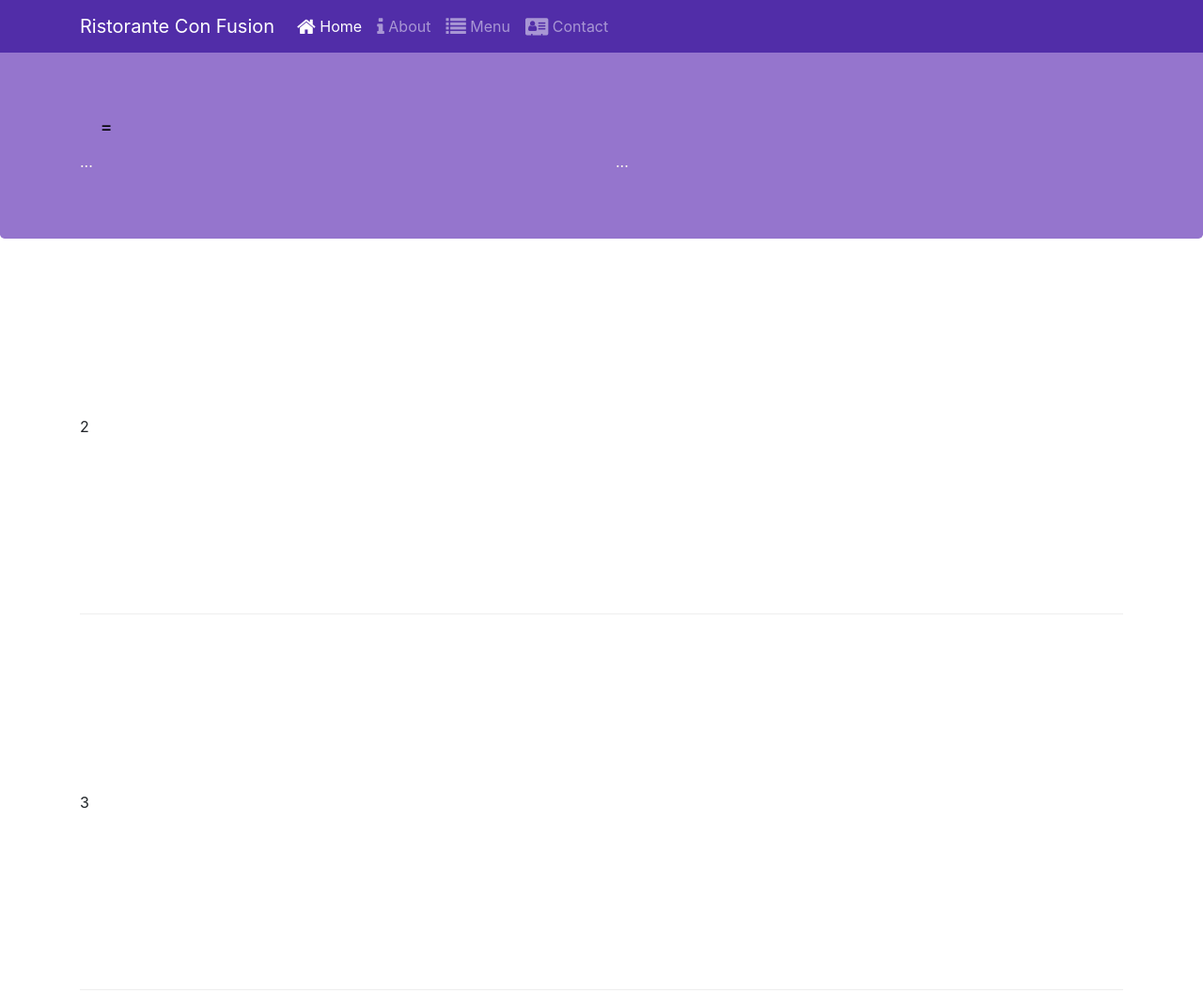
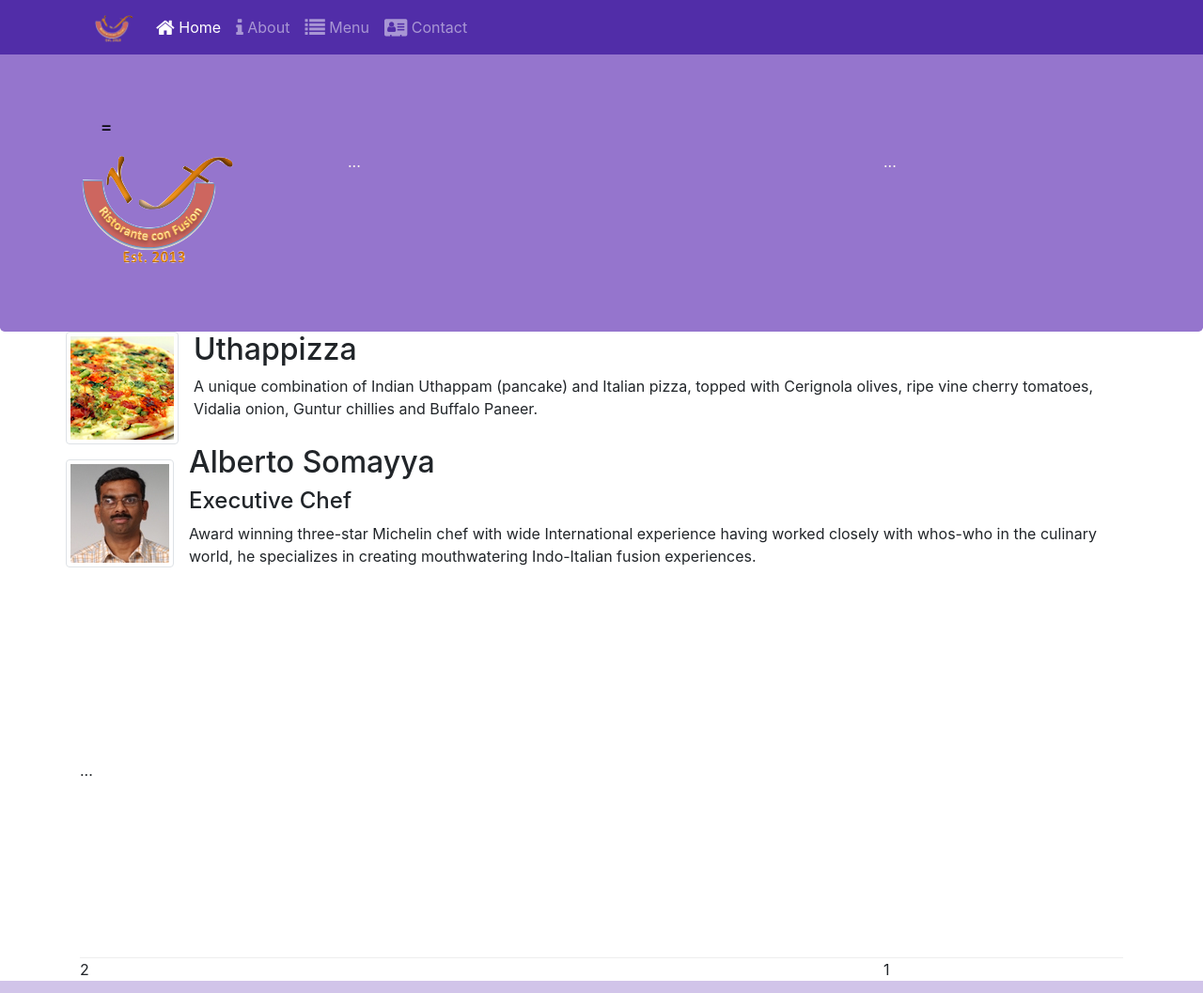
Before and after one commit to LiuSimbo/DoExersice, a website: page index.html in a window 1280 px wide. Shown: the top 1057 px of the page at 94% size. Drawn offline with nearby package versions, Linux system fonts and the light colour scheme.

Commit message:
Images and Media

```diff
--- a/index.html
+++ b/index.html
@@ -26,7 +26,7 @@
         <div class="row row-header">
           <nav class="navbar navbar-dark navbar-expand-sm fixed-top">
             <div class="container">
-              <a class="navbar-brand" href="#">Ristorante Con Fusion</a>
+              <a class="navbar-brand" href="#"><a class="navbar-brand" href="#"><img src="img/logo.png" height="30" width="41"></a></a>
               <ul class="navbar-nav mr-auto">
                 <li class="nav-item active">
                   <a class="nav-link" href="#"
@@ -75,6 +75,10 @@
           </div>
         </div>
         <div class="row">
+            <div class="col-12 col-sm align-self-center">
+                <img src="img/logo.png" class="img-fluid">
+            </div>
+
           <div class="col-12 col-sm-6">...</div>
           <div class="col-12 col-sm">...</div>
         </div>
@@ -82,9 +86,37 @@
     </header>
     <section>
       <div class="container">
-        <div class="row row-content align-items-center">2</div>
+        <div class="row">
+            <div class="media">
+                <img class="d-flex mr-3 img-thumbnail align-self-center"
+                        src="img/uthappizza.png" alt="Uthappizza">
+                <div class="media-body">
+                    <h2 class="mt-0">Uthappizza</h2>
+                    <p class="d-none d-sm-block">A unique combination of Indian Uthappam (pancake) and
+                        Italian pizza, topped with Cerignola olives, ripe vine
+                        cherry tomatoes, Vidalia onion, Guntur chillies and
+                        Buffalo Paneer.</p>
+                </div>
+            </div>
 
-        <div class="row row-content align-items-center">3</div>
+        </div>
+
+        <div class="row">
+            <div class="media">
+                <img class="d-flex mr-3 img-thumbnail align-self-center"
+                        src="img/alberto.png" alt="Alberto Somayya">
+                <div class="media-body">
+                    <h2 class="mt-0">Alberto Somayya</h2>
+                    <h4>Executive Chef</h4>
+                    <p class="d-none d-sm-block">Award winning three-star Michelin chef with wide
+                        International experience having worked closely with
+                        whos-who in the culinary world, he specializes in
+                        creating mouthwatering Indo-Italian fusion experiences.
+                        </p>
+                </div>
+            </div>
+
+        </div>
 
         <div class="row row-content align-items-center">...</div>
         <div class="row">
```
Also changed, not shown: aboutus.html (+1 -1 lines), contactus.html (+1 -1 lines), img/alberto.png (added), img/buffet.png (added), img/logo.png (added), img/uthappizza.png (added), 1 other file.
